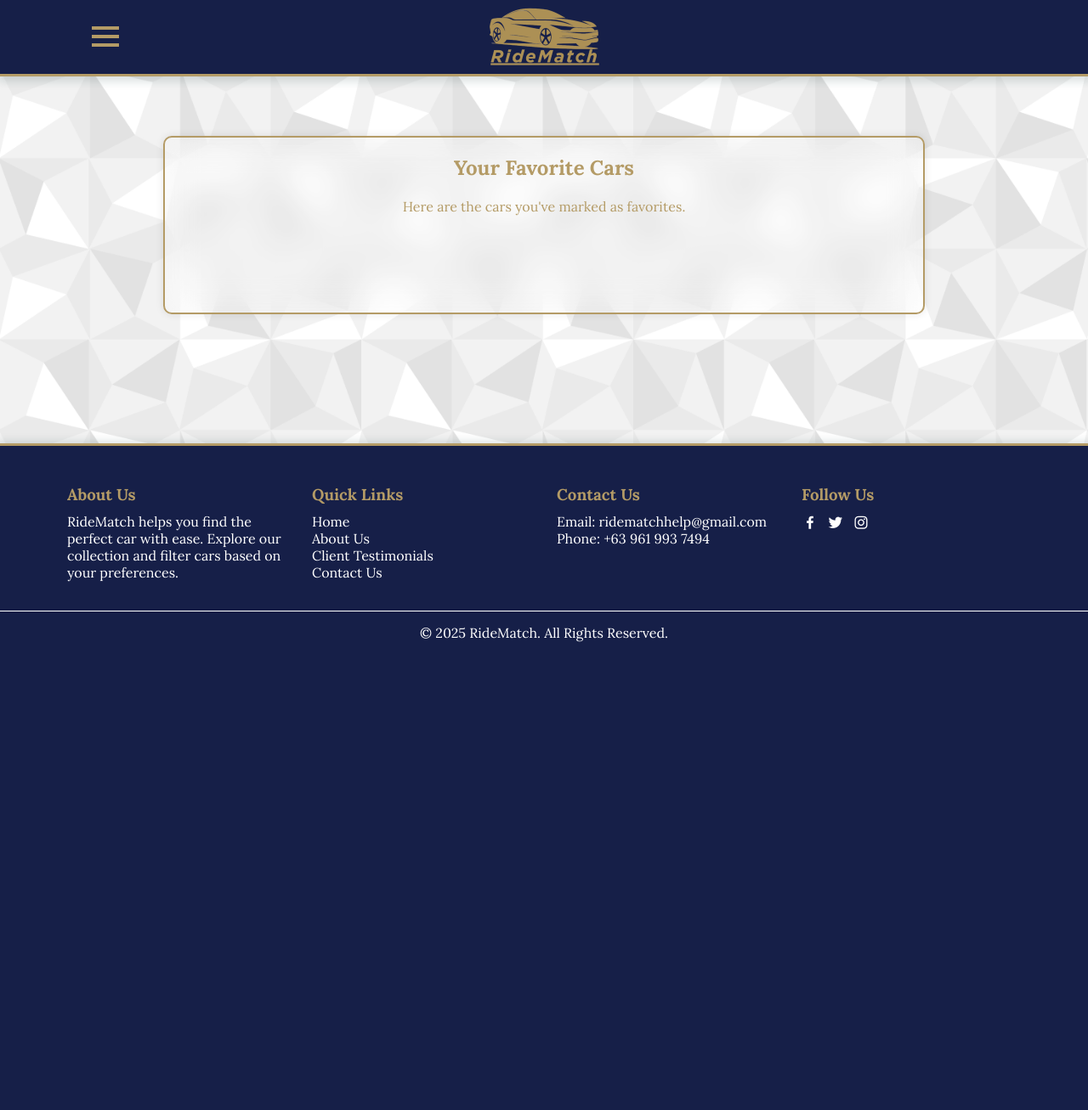
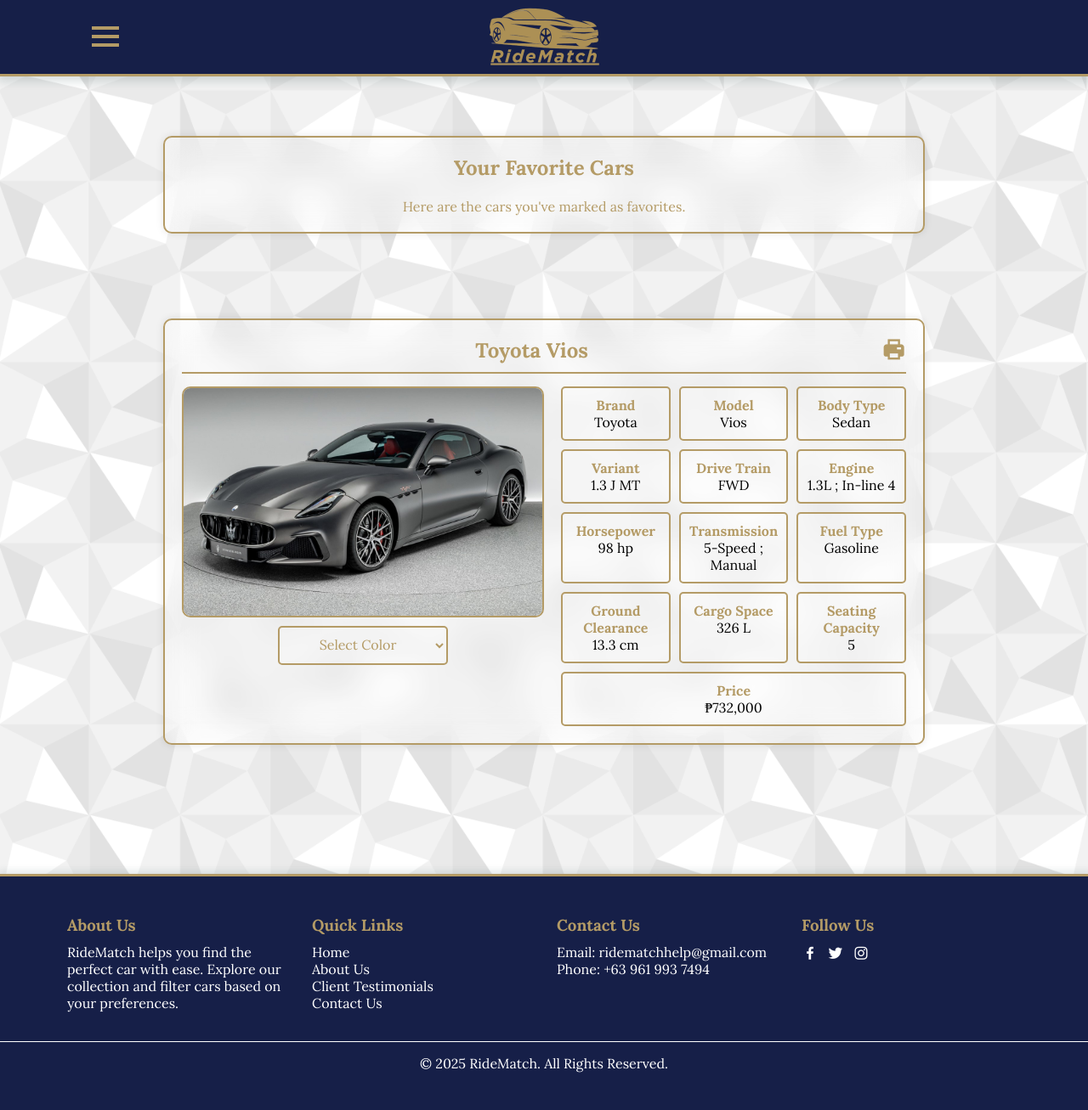
Before and after one commit to str1ker577/RideMatch-Prototype, a Flask app: page /favourites in a window 1280 px wide. Shown: the whole page at 85% size. Before the commit the page ends 756 px from the top, so only its background shows below. Run offline with Flask 3, Linux system fonts and the light colour scheme; the visitor is signed in with stand-in values (Sample User, id 1).

Commit message:
Add files via upload

```diff
--- a/templates/favourites.html
+++ b/templates/favourites.html
@@ -180,6 +180,67 @@
 
   </div>
 
+  <main>
+    <div class="outer-fave-frame">
+      <!-- Title & Printer Icon Row -->
+      <div class="header-row">
+          <h2 class="car-title">Toyota Vios</h2>
+
+
+          <!--------------------------->
+          <!-- KENNETH - Print Icon  -->
+          <!--------------------------->
+
+          <i class='bx bxs-printer' style='color:#b49b66'></i>
+      </div>
+
+      <!-- Horizontal Line -->
+      <div class="header-divider"></div>
+
+      <div class="inner-fave-frame">
+          <!-- Left: Image & Dropdown -->
+          <div class="img-container">
+              <div class="img-fave-frame">
+                  <img src="{{ url_for('static', filename='resources/1.jpg') }}" alt="Toyota Vios">
+              </div>
+
+              <!------------------------------------------->
+              <!-- KENNETH - Drop Down button for color  -->
+              <!------------------------------------------->
+
+              <!-- Dropdown placed directly below the image -->
+              <div class="bottom-options">
+                  <select class="variant-dropdown">
+                      <option selected>Select Color</option>
+                      <option>Black</option>
+                      <option>Red</option>
+                  </select>
+              </div>
+          </div>
+
+          <!-- Right: Car Specs -->
+          <div class="spec-fave-frame">
+              <div class="spec-card-container">
+                <div class="spec-card"><strong class="spec-label">Brand</strong><br><span class="spec-value">Toyota</span></div>
+                <div class="spec-card"><strong class="spec-label">Model</strong><br><span class="spec-value">Vios</span></div>
+                <div class="spec-card"><strong class="spec-label">Body Type</strong><br><span class="spec-value">Sedan</span></div>
+                <div class="spec-card"><strong class="spec-label">Variant</strong><br><span class="spec-value">1.3 J MT</span></div>
+                <div class="spec-card"><strong class="spec-label">Drive Train</strong><br><span class="spec-value">FWD</span></div>
+                <div class="spec-card"><strong class="spec-label">Engine</strong><br><span class="spec-value">1.3L ; In-line 4</span></div>
+                <div class="spec-card"><strong class="spec-label">Horsepower</strong><br><span class="spec-value">98 hp</span></div>
+                <div class="spec-card"><strong class="spec-label">Transmission</strong><br><span class="spec-value">5-Speed ; Manual</span></div>
+                <div class="spec-card"><strong class="spec-label">Fuel Type</strong><br><span class="spec-value">Gasoline</span></div>
+                <div class="spec-card"><strong class="spec-label">Ground Clearance</strong><br><span class="spec-value">13.3 cm</span></div>
+                <div class="spec-card"><strong class="spec-label">Cargo Space</strong><br><span class="spec-value">326 L</span></div>
+                <div class="spec-card"><strong class="spec-label">Seating Capacity</strong><br><span class="spec-value">5</span></div>
+                <div class="spec-card"><strong class="spec-label">Price</strong><br><span class="spec-value">₱732,000</span></div>
+              </div>
+          </div>
+      </div>
+  </div>
+  </main>
+
+
   <!-- Footer -->
   <footer>
     <div class="footer-container">
--- a/templates/testimonials.html
+++ b/templates/testimonials.html
@@ -150,6 +150,7 @@
   </div>
 </div>
 
+
   <!-- Footer -->
   <footer>
     <div class="footer-container">
```
Also changed, not shown: templates/contacts.html (+20 -1 lines).
